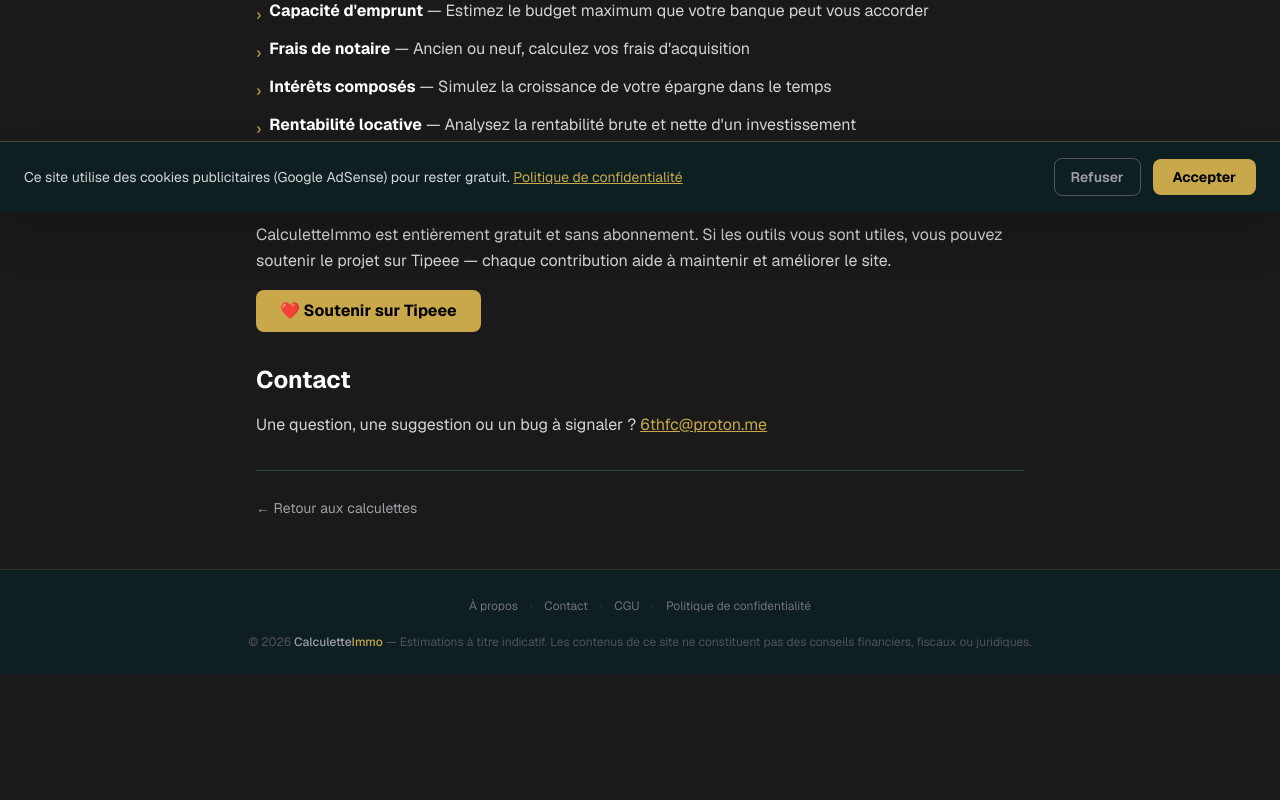
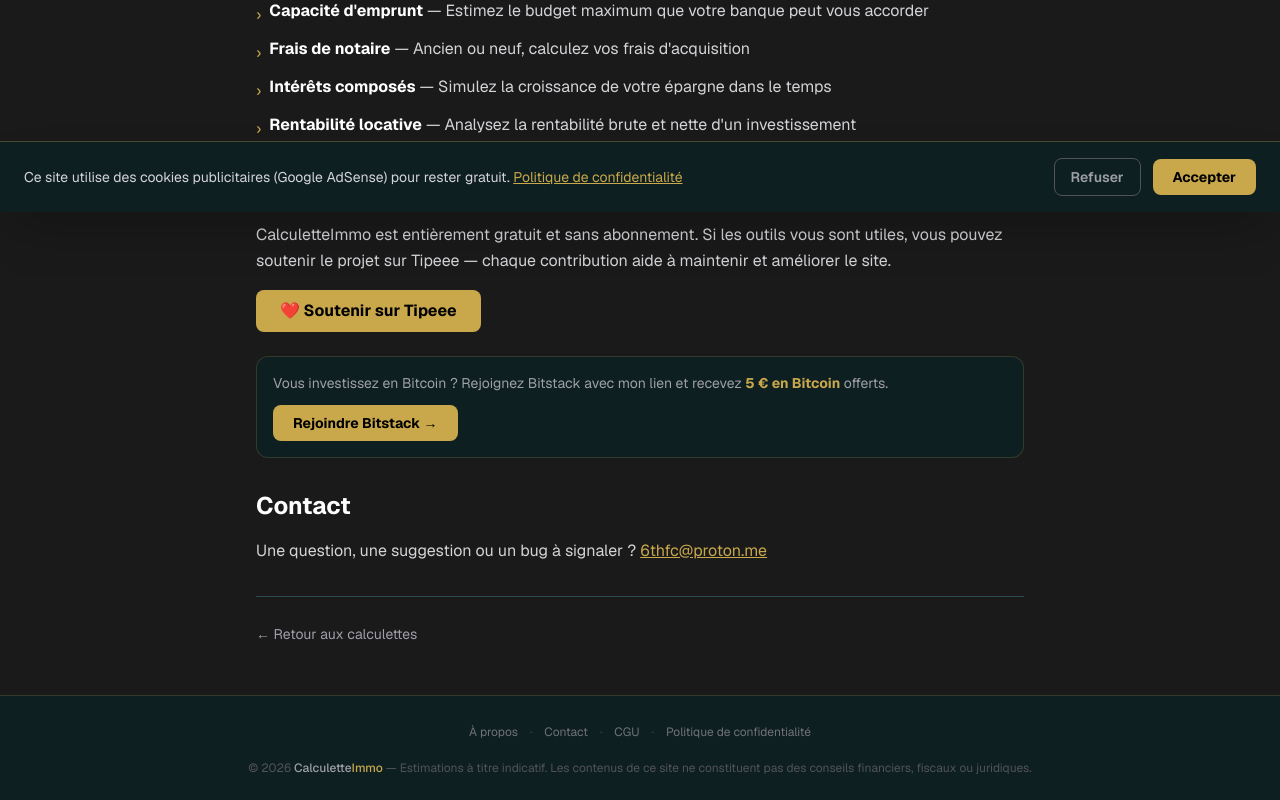
Before and after one commit to FrederickChenot/calculetteimmo-nextjs, a Next.js app: page /a-propos in a window 1280 px wide. Shown: the part 588-1388 px from the top of the page. Before the commit the page ends 1262 px from the top, so only its background shows below. Built offline with nearby package versions, Linux system fonts and the light colour scheme.

Commit message:
affiliation: liens Bitstack dans tracker + articles blog + à propos

```diff
--- a/app/a-propos/page.js
+++ b/app/a-propos/page.js
@@ -60,6 +60,15 @@ export default function APropos() {
             >
               ❤️ Soutenir sur Tipeee
             </a>
+            <div className="mt-6 p-4 bg-[#0d1f21] border border-[#C9A84C]/20 rounded-xl">
+              <p className="text-sm text-zinc-400 mb-3">
+                Vous investissez en Bitcoin ? Rejoignez Bitstack avec mon lien et recevez <span className="text-[#C9A84C] font-bold">5 € en Bitcoin</span> offerts.
+              </p>
+              <a href="https://bitstack-app.com/referral/CVXsenOtiMlY" target="_blank" rel="noopener noreferrer"
+                className="inline-block bg-[#C9A84C] text-black font-bold px-5 py-2 rounded-lg text-sm hover:bg-[#d4b86a] transition-colors">
+                Rejoindre Bitstack →
+              </a>
+            </div>
           </section>
 
           <section>
--- a/app/blog/bitcoin-halving-impact-prix/page.js
+++ b/app/blog/bitcoin-halving-impact-prix/page.js
@@ -107,6 +107,19 @@ export default function ArticleBitcoinHalving() {
             </div>
           </section>
 
+          <div className="mt-8 bg-[#0d1f21] border border-[#C9A84C]/20 rounded-xl p-5">
+            <p className="text-sm font-semibold text-white mb-1">Commencer à investir en Bitcoin</p>
+            <p className="text-xs text-zinc-400 leading-relaxed mb-4">
+              Bitstack permet d'acheter du Bitcoin facilement, en DCA automatique depuis 1€.
+              En utilisant ce lien, vous recevez <strong className="text-[#C9A84C]">5 € en Bitcoin</strong> offerts à l'inscription.
+            </p>
+            <a href="https://bitstack-app.com/referral/CVXsenOtiMlY" target="_blank" rel="noopener noreferrer"
+              className="inline-block bg-[#C9A84C] text-black font-bold px-6 py-2 rounded-lg text-sm hover:bg-[#d4b86a] transition-colors">
+              Créer un compte Bitstack →
+            </a>
+            <p className="text-xs text-zinc-600 mt-3">Lien partenaire — je perçois une commission si vous vous inscrivez via ce lien.</p>
+          </div>
+
           <div className="mt-6 pt-6 border-t border-[#2a4a4d] flex items-center justify-between">
             <Link href="/blog" className="text-sm text-zinc-400 hover:text-[#C9A84C] transition-colors">
               ← Retour au blog
--- a/app/blog/bitcoin-investissement-long-terme/page.js
+++ b/app/blog/bitcoin-investissement-long-terme/page.js
@@ -103,6 +103,19 @@ export default function ArticleBitcoinLongTerme() {
             </div>
           </section>
 
+          <div className="mt-8 bg-[#0d1f21] border border-[#C9A84C]/20 rounded-xl p-5">
+            <p className="text-sm font-semibold text-white mb-1">Commencer à investir en Bitcoin</p>
+            <p className="text-xs text-zinc-400 leading-relaxed mb-4">
+              Bitstack permet d'acheter du Bitcoin facilement, en DCA automatique depuis 1€.
+              En utilisant ce lien, vous recevez <strong className="text-[#C9A84C]">5 € en Bitcoin</strong> offerts à l'inscription.
+            </p>
+            <a href="https://bitstack-app.com/referral/CVXsenOtiMlY" target="_blank" rel="noopener noreferrer"
+              className="inline-block bg-[#C9A84C] text-black font-bold px-6 py-2 rounded-lg text-sm hover:bg-[#d4b86a] transition-colors">
+              Créer un compte Bitstack →
+            </a>
+            <p className="text-xs text-zinc-600 mt-3">Lien partenaire — je perçois une commission si vous vous inscrivez via ce lien.</p>
+          </div>
+
           <div className="mt-6 pt-6 border-t border-[#2a4a4d] flex items-center justify-between">
             <Link href="/blog" className="text-sm text-zinc-400 hover:text-[#C9A84C] transition-colors">
               ← Retour au blog
--- a/app/blog/crypto-fiscalite-france-2026/page.js
+++ b/app/blog/crypto-fiscalite-france-2026/page.js
@@ -106,6 +106,19 @@ export default function ArticleCryptoFiscalite() {
             </div>
           </section>
 
+          <div className="mt-8 bg-[#0d1f21] border border-[#C9A84C]/20 rounded-xl p-5">
+            <p className="text-sm font-semibold text-white mb-1">Commencer à investir en Bitcoin</p>
+            <p className="text-xs text-zinc-400 leading-relaxed mb-4">
+              Bitstack permet d'acheter du Bitcoin facilement, en DCA automatique depuis 1€.
+              En utilisant ce lien, vous recevez <strong className="text-[#C9A84C]">5 € en Bitcoin</strong> offerts à l'inscription.
+            </p>
+            <a href="https://bitstack-app.com/referral/CVXsenOtiMlY" target="_blank" rel="noopener noreferrer"
+              className="inline-block bg-[#C9A84C] text-black font-bold px-6 py-2 rounded-lg text-sm hover:bg-[#d4b86a] transition-colors">
+              Créer un compte Bitstack →
+            </a>
+            <p className="text-xs text-zinc-600 mt-3">Lien partenaire — je perçois une commission si vous vous inscrivez via ce lien.</p>
+          </div>
+
           <div className="mt-6 pt-6 border-t border-[#2a4a4d] flex items-center justify-between">
             <Link href="/blog" className="text-sm text-zinc-400 hover:text-[#C9A84C] transition-colors">
               ← Retour au blog
--- a/app/crypto/page.js
+++ b/app/crypto/page.js
@@ -704,6 +704,17 @@ function Dashboard({ session, onLogout }) {
           </div>
         </div>
 
+        <div className="mt-4 bg-[#0d1f21] border border-[#C9A84C]/20 rounded-xl p-4 flex items-center justify-between gap-4">
+          <div>
+            <p className="text-sm font-semibold text-white">Pas encore sur Bitstack ?</p>
+            <p className="text-xs text-zinc-400 mt-1">Le moyen le plus simple d'épargner en Bitcoin. Recevez <span className="text-[#C9A84C] font-bold">5 € en Bitcoin</span> à l'inscription.</p>
+          </div>
+          <a href="https://bitstack-app.com/referral/CVXsenOtiMlY" target="_blank" rel="noopener noreferrer"
+            className="flex-shrink-0 bg-[#C9A84C] text-black font-bold px-4 py-2 rounded-lg text-xs hover:bg-[#d4b86a] transition-colors whitespace-nowrap">
+            Rejoindre Bitstack →
+          </a>
+        </div>
+
         {loading && <p className="text-zinc-400 text-sm">Chargement...</p>}
 
         {!loading && transactions.length === 0 && (
```
